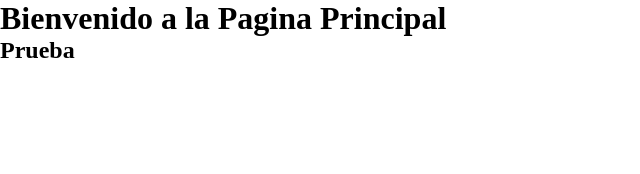
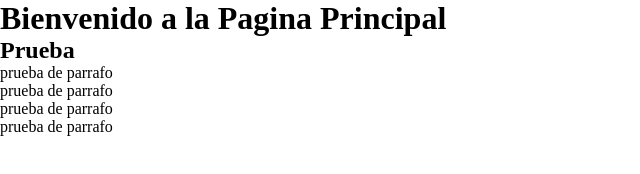
Before and after one commit to FacundoDiBerto/ClaseGitRollingCode, a plain HTML site: page index.html in a window 1280 px wide. Shown: the whole page, without its empty margins (0-640 px from the left). Drawn offline with Linux system fonts and the light colour scheme.

Commit message:
agregar p

```diff
--- a/index.html
+++ b/index.html
@@ -9,5 +9,9 @@
   <body>
     <h1>Bienvenido a la Pagina Principal</h1>
     <h2>Prueba</h2>
+    <p>prueba de parrafo</p>
+    <p>prueba de parrafo</p>
+    <p>prueba de parrafo</p>
+    <p>prueba de parrafo</p>
   </body>
 </html>
```
